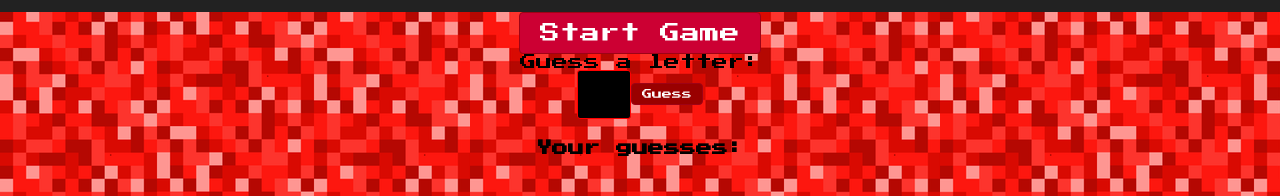
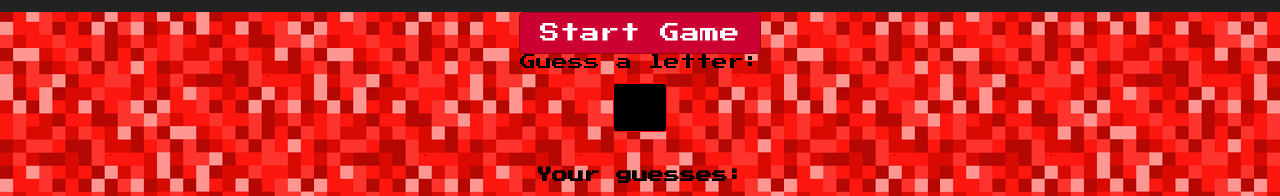
Before and after one commit to Ju1111/hangman_react_redux, a React (Create React App) app: page / in a window 1280 px wide. Shown: the part 198-394 px from the top of the page. Built offline with nearby package versions, Linux system fonts and the light colour scheme.

Commit message:
user input reaches reducer confirmed

```diff
--- a/src/components/input.css
+++ b/src/components/input.css
@@ -3,21 +3,8 @@
   color: white;
   width: 20px;
   padding: 1.2em;
+  margin: 1em;
   border: 1px solid red;
   border-radius: 3px;
   box-shadow: 0 0;
 }
-
-.button {
-  background-color: #990000;
-  border: 1px solid #9E0215;
-  border-radius: 4px;
-  color: #fff;
-  padding: 5px 10px;
-  font-size: 10px;
-  font-family: 'Press Start 2P', cursive, 'Arial';
-}
-
-.button:hover {
-  background-color: #CC0033;
-}
--- a/src/components/input.js
+++ b/src/components/input.js
@@ -11,10 +11,14 @@ class Input extends PureComponent {
       PropTypes.letter).isRequired
   }
 
-  handleSubmit = (event) => {
+  handleChange = (event) => {
     event.preventDefault();
+    console.log(event.target.value);
     this.props.userInput(event.target.value);
+    console.log(event.target.value);
     this.setState({guess: ''});
+    console.log(event.target.value);
+
   }
 
 
@@ -22,14 +26,11 @@ render() {
     return(
       <div>
         Guess a letter:
-        <form onSubmit={this.handleSubmit}>
-          <input
+        <form>
+          <input onChange={this.handleChange.bind(this)}
             className="userInput"
             type="text"
           />
-          <button type="submit" className="button">
-              Guess
-          </button>
         </form>
       </div>
     );
--- a/src/reducers/word.js
+++ b/src/reducers/word.js
@@ -14,8 +14,9 @@ export default (state = initialState, { type, payload } = {}) => {
       console.log('Hey there')
       return {...state, word: 'relax'};
     case LETTER_GUESSED :
+      console.log('helllooooooo');
       return {
-        ...state, guesses: [...state.guesses, payload] };
+        ...state, guesses: [state.guesses, payload] };
   default:
     return state.guesses
   }
```
